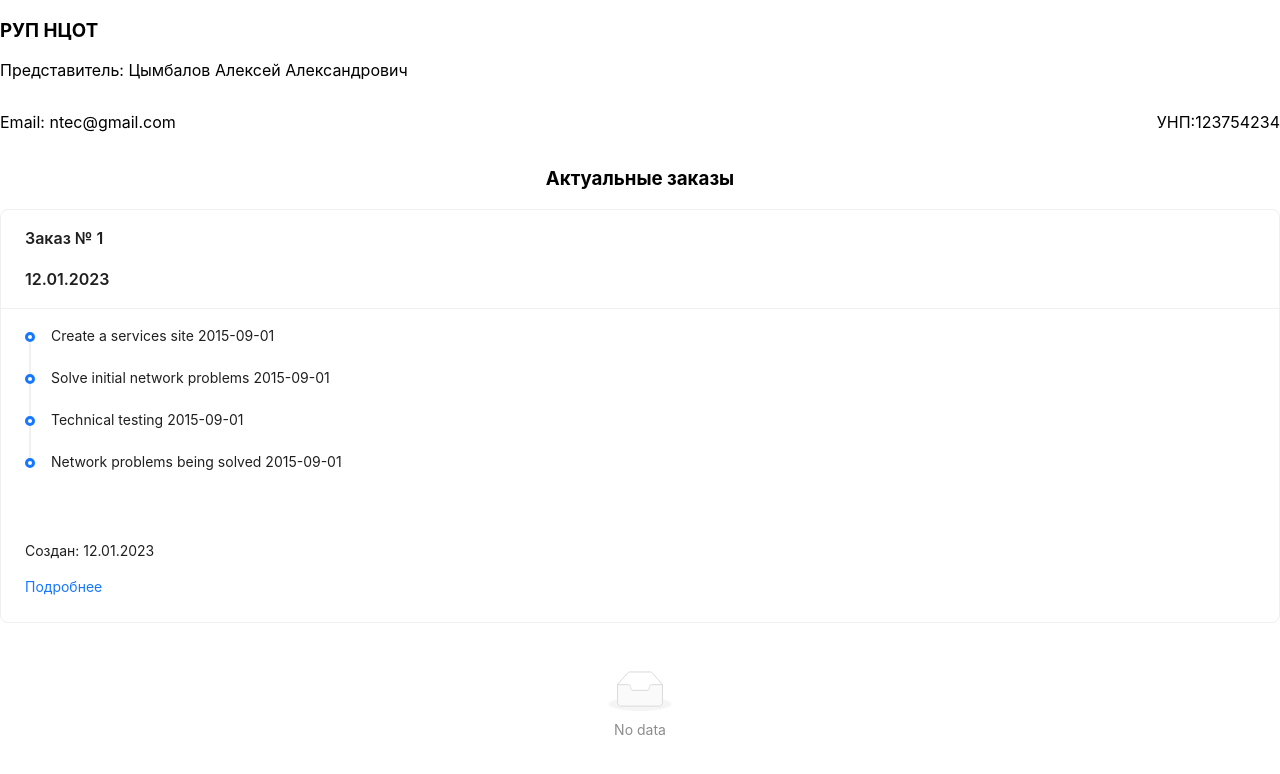
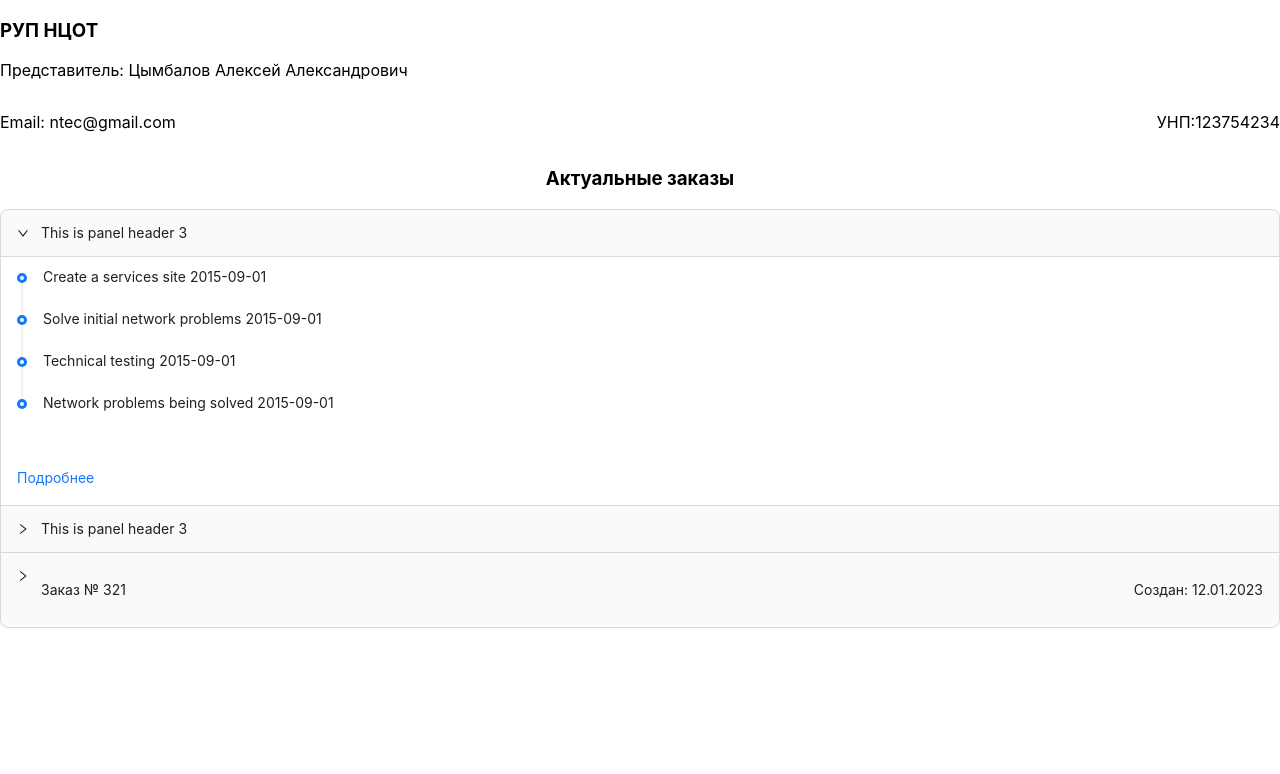
Before and after one commit to AntakovAndrey/NTEC-order-accounting, a React (Create React App) app in the folder frontend/: page /client/1 in a window 1280 px wide. Shown: the top 774 px of the page. Built offline with nearby package versions, Linux system fonts and the light colour scheme.

Commit message:
client_page_collapse_orderList_added

```diff
--- a/frontend/src/pages/ClientPage/ClientPage.jsx
+++ b/frontend/src/pages/ClientPage/ClientPage.jsx
@@ -1,19 +1,37 @@
-import {Card, Timeline, List} from "antd";
+import {Card, Timeline, List,Collapse} from "antd";
 import { useParams, Link } from "react-router-dom";
 
 function ClientPage()
 {
-    const {id} = useParams();
-    return(
-        <>
-            <h3>РУП НЦОТ</h3>
-            <p>Представитель: Цымбалов Алексей Александрович</p>
-            <div style={{display:"flex",justifyContent:"space-between"}}>
-                <p>Email: ntec@gmail.com</p>
-                <p>УНП:123754234</p>
+    const items = [
+        {
+          key: '1',
+          label: 'This is panel header 3',
+          children: <div>
+            <Timeline
+                items={[
+                {
+                    children: 'Create a services site 2015-09-01',
+                },
+                {
+                    children: 'Solve initial network problems 2015-09-01',
+                },
+                {
+                    children: 'Technical testing 2015-09-01',
+                },
+                {
+
+                    children: 'Network problems being solved 2015-09-01',
+                },
+                ]}
+            />
+            <Link to={"/order/"+1}>Подробнее</Link>
           </div>
-            <h3 style={{textAlign:"center"}}>Актуальные заказы</h3>
-            <Card title={<><p>Заказ № {id}</p><p>12.01.2023</p></>}>
+        },
+        {
+          key: '2',
+          label: 'This is panel header 3',
+          children: <div>
             <Timeline
                 items={[
                 {
@@ -30,12 +48,49 @@ function ClientPage()
                 },
                 ]}
             />
-                <p>Создан: 12.01.2023</p>
-                <Link to={"/order/"+id}>Подробнее</Link>
-            </Card>
-            <List>
+            <Link to={"/order/"+1}>Подробнее</Link>
+          </div>
+        },
+        {
+          key: '3',
+          label: <div style={{display:"flex",justifyContent:"space-between",marginTop:"0px"}}><p>Заказ № 321</p><p>Создан: 12.01.2023</p></div>,
+          children: <div>
+            <Timeline
+                items={[
+                {
+                    children: 'Create a services site 2015-09-01',
+                },
+                {
+                    children: 'Solve initial network problems 2015-09-01',
+                },
+                {
+                    children: 'Technical testing 2015-09-01',
+                },
+                {
+                    children: 'Network problems being solved 2015-09-01',
+                },
+                ]}
+            />
+            <Link to={"/order/"+1}>Подробнее</Link>
+          </div>
+        },
+      ];
 
-            </List>
+    const {id} = useParams();
+
+    return(
+        <>
+            <h3>РУП НЦОТ</h3>
+            <p>Представитель: Цымбалов Алексей Александрович</p>
+            <div style={{display:"flex",justifyContent:"space-between"}}>
+                <p>Email: ntec@gmail.com</p>
+                <p>УНП:123754234</p>
+            </div>
+            <h3 style={{textAlign:"center"}}>Актуальные заказы</h3>
+            <Collapse
+                defaultActiveKey={['1']}
+                items={items}
+            />
         </>
     )
 }
```
Lines whose indentation alone changed are shown as unchanged.
